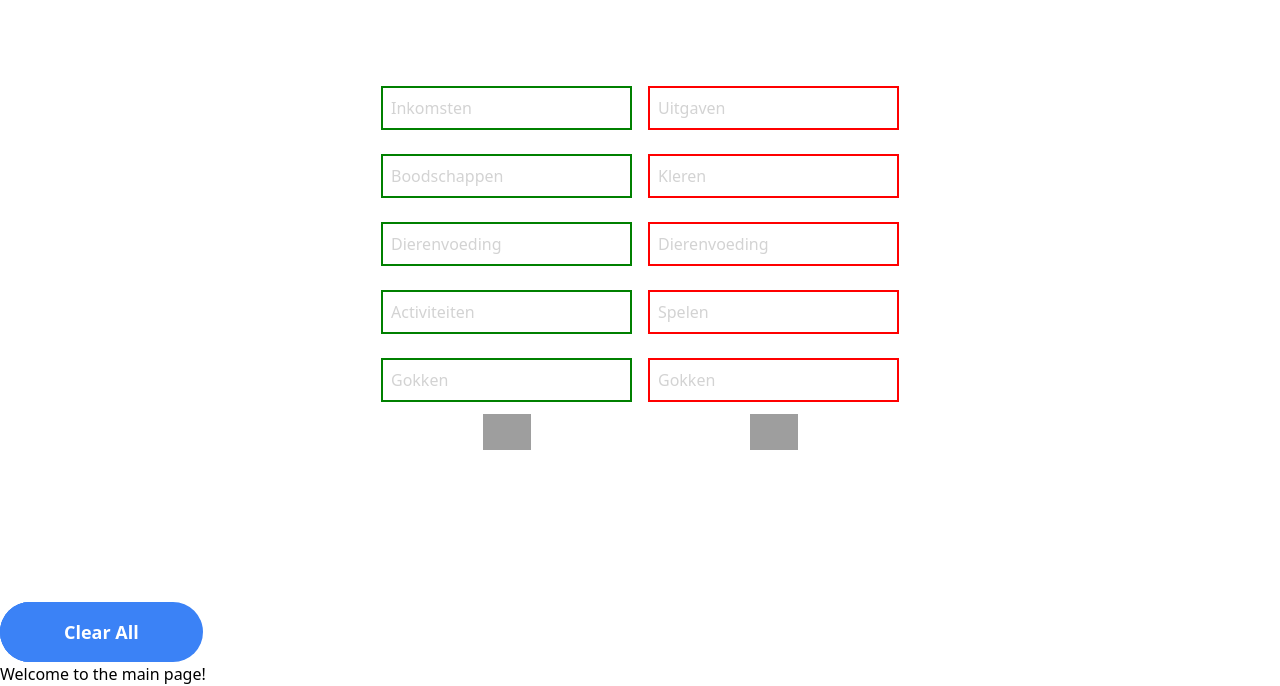
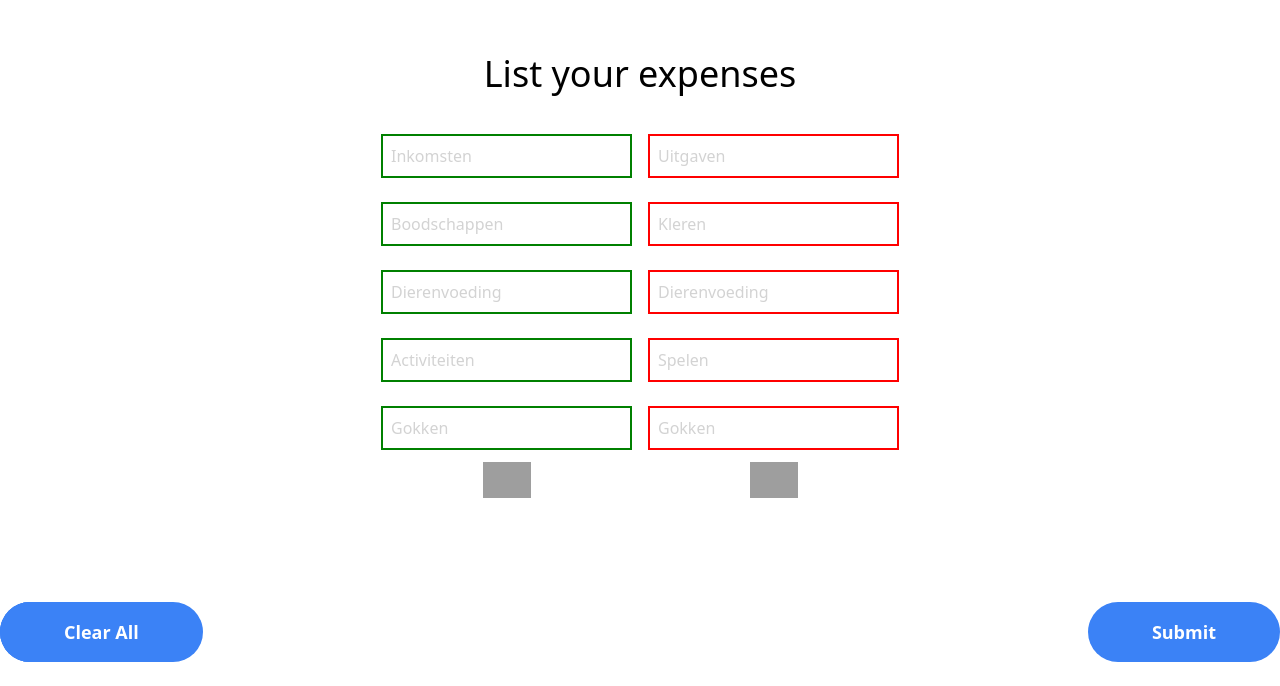
Before and after one commit to ZiaadNegm/IncomeDivider, a React (Vite) app in the folder my-react-app/: page / in a window 1280 px wide. Shown: the part 138-824 px from the top of the page. After the commit the page ends 800 px from the top, so only its background shows below. Built offline with nearby package versions, Linux system fonts and the light colour scheme; grey boxes are pictures that could not be loaded.

Commit message:
second page

```diff
--- a/my-react-app/src/App.tsx
+++ b/my-react-app/src/App.tsx
@@ -1,7 +1,8 @@
 import { useState } from "react";
+import { BrowserRouter as Router, Routes, Route } from "react-router-dom";
 import "./App.css";
-import InputContainer from "./input_container";
-import { BrowserRouter as Router, Routes, Route } from "react-router-dom";
+import MainPage from "./mainpage";
+import Quant from "./quant";
 
 function App() {
   const initialInkomsten = [
@@ -18,7 +19,6 @@ function App() {
     "Spelen",
     "Gokken",
   ];
-
   const [inkomsten, setInkomsten] = useState(initialInkomsten);
   const [uitgaven, setUitgaven] = useState(initialUitgaven);
 
@@ -29,32 +29,20 @@ function App() {
     setUitgaven([...initialUitgaven]);
   };
 
-  const groen = true;
-  const rood = false;
-
   return (
     <Router>
-      <div className="wrapper">
-        <div className="main">
-          <InputContainer
-            information={inkomsten}
-            color={groen}
-            storageKey="Inkomsten"
-            onClear={handleClear}
-          />
-          <InputContainer
-            information={uitgaven}
-            color={rood}
-            storageKey="Uitgaven"
-            onClear={handleClear}
-          />
-        </div>
-        <button className="clearButton" type="button" onClick={handleClear}>
-          Clear All
-        </button>
-      </div>
       <Routes>
-        <Route path="/" element={<div>Welcome to the main page!</div>} />
+        <Route
+          path="/"
+          element={
+            <MainPage
+              inkomsten={inkomsten}
+              uitgaven={uitgaven}
+              handleClear={handleClear}
+            />
+          }
+        />
+        <Route path="/quant" element={<Quant />} />
       </Routes>
     </Router>
   );
--- a/my-react-app/src/index.css
+++ b/my-react-app/src/index.css
@@ -3,6 +3,11 @@
 @tailwind utilities;
 
 @layer components {
+
+  .text-expense{
+    @apply flex-col
+  }
+
   .wrapper {
     @apply flex justify-center items-center h-screen relative;
   }
@@ -23,6 +28,9 @@
     @apply flex justify-center;
   }
 
+  .text{
+    @apply text-center p-7 text-4xl max-w-xl mx-auto w-full;
+  }
   .submitButton {
     @apply absolute bottom-0 right-0 bg-blue-500 hover:bg-blue-700 text-white font-bold py-4 px-16 text-lg rounded-full;
   }
--- /dev/null
+++ b/my-react-app/src/mainpage.tsx
@@ -0,0 +1,48 @@
+import React from "react";
+import { Link } from "react-router-dom";
+import InputContainer from "./input_container";
+
+interface MainPageProps {
+  inkomsten: string[];
+  uitgaven: string[];
+  handleClear: () => void;
+}
+
+const MainPage: React.FC<MainPageProps> = ({ inkomsten, uitgaven, handleClear }) => {
+  const groen = true;
+  const rood = false;
+
+  return (
+    <div className="wrapper">
+      <div className="text-expense">
+        <div className="text">
+          <p>List your expenses</p>
+        </div>
+        <div className="main">
+          <InputContainer
+            information={inkomsten}
+            color={groen}
+            storageKey="Inkomsten"
+            onClear={handleClear}
+          />
+          <InputContainer
+            information={uitgaven}
+            color={rood}
+            storageKey="Uitgaven"
+            onClear={handleClear}
+          />
+        </div>
+        <button className="clearButton" type="button" onClick={handleClear}>
+          Clear All
+        </button>
+      </div>
+      <Link to="/quant">
+        <button className="submitButton" type="button">
+          Submit
+        </button>
+      </Link>
+    </div>
+  );
+};
+
+export default MainPage;
--- /dev/null
+++ b/my-react-app/src/quant.tsx
@@ -0,0 +1,13 @@
+import React from "react";
+
+const Quant: React.FC = () => {
+
+  return (
+    <div>
+      <h1>Welcome to the Quant Page</h1>
+      <p>This is the content for the Quant page.</p>
+    </div>
+  );
+};
+
+export default Quant;
```
